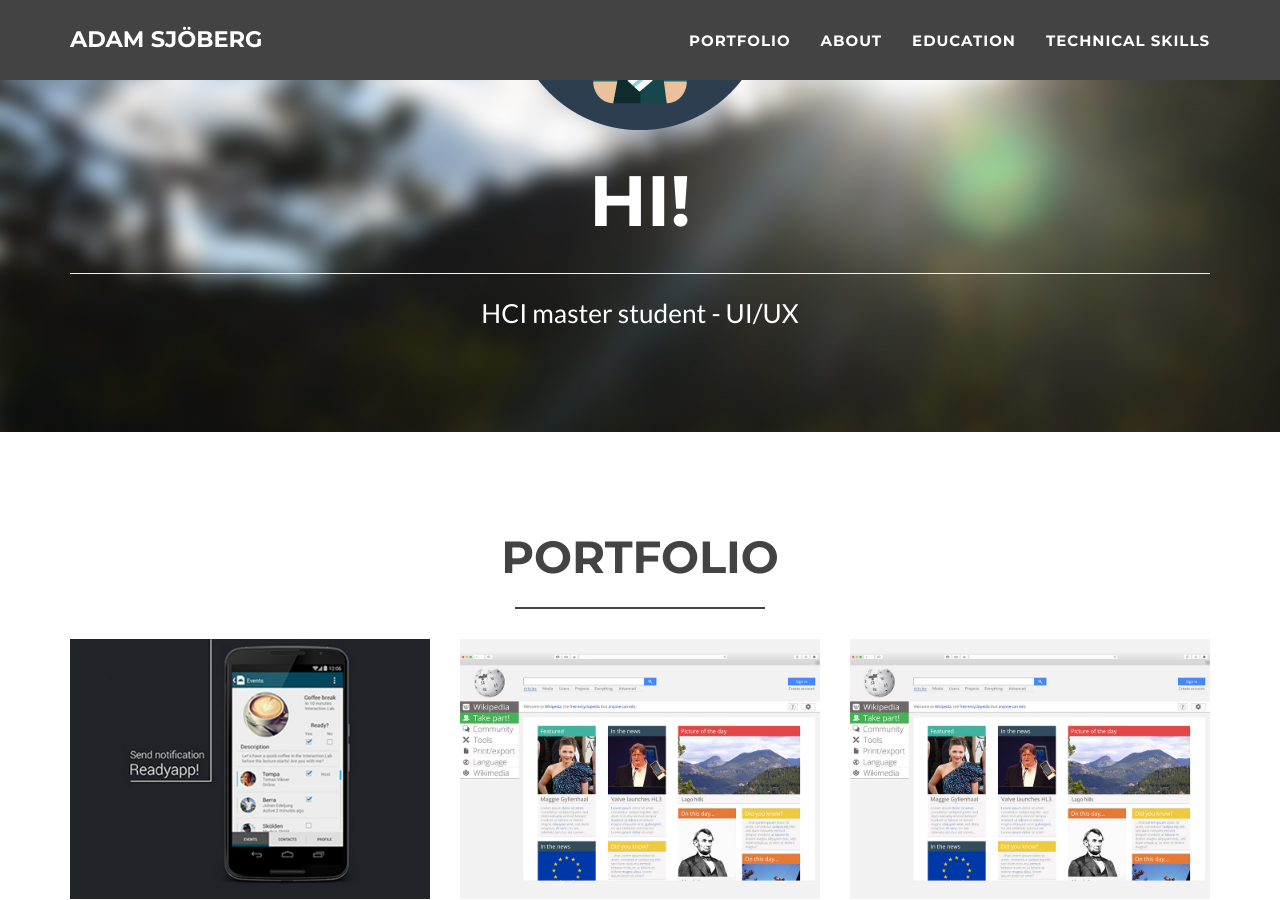
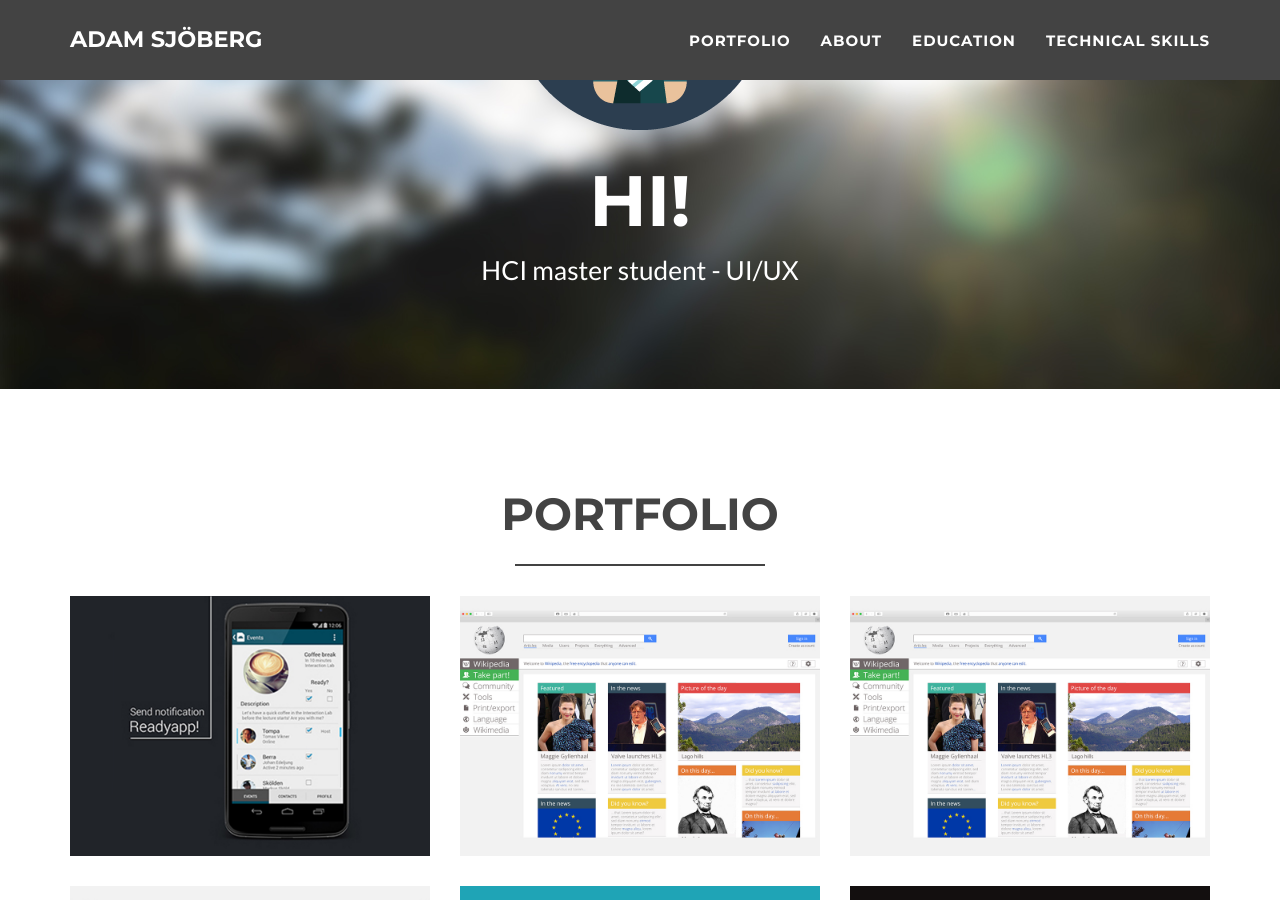
Before and after one commit to Adamsjoberg/Adamsjoberg.github.io, a Jekyll site: the page built from index.html, in a window 1280 px wide and 900 px high, scrolled down 326 px. Built offline with Jekyll 4.4.1, drawn with Linux system fonts in a browser that asks for light colours.

Commit message:
removed star and line header

```diff
--- a/_includes/header.html
+++ b/_includes/header.html
@@ -6,7 +6,6 @@
                     <img class="img-responsive" src="img/profile.png" alt="">
                     <div class="intro-text">
                         <span class="name">Hi!</span>
-                        <hr class="star-secondary">
                         <span class="skills">HCI master student - UI/UX</span>
                     </div>
                 </div>
```
